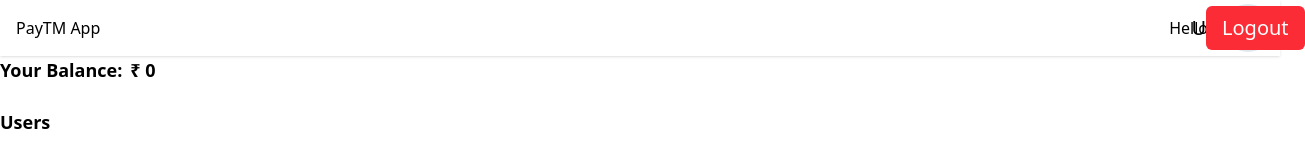
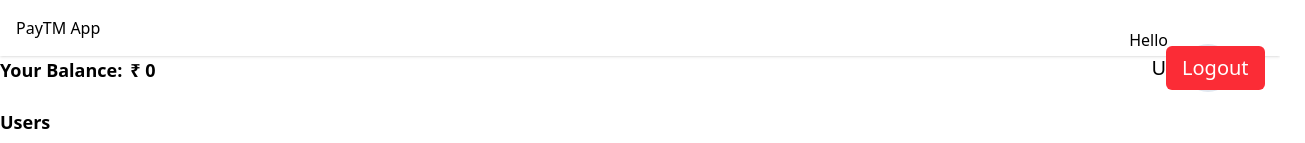
Before and after one commit to pawarsarth/paytm_clone, a React (Vite) app in the folder frontend_project_pytm_clone/: page /dashbaord in a window 1280 px wide. Shown: the top 143 px of the page, 1305 px wide, since content can reach past the window. Built offline with nearby package versions, Linux system fonts and the light colour scheme; no server answers.

Commit message:
done8900011122112811

```diff
--- a/frontend_project_pytm_clone/src/coms2/appBar.tsx
+++ b/frontend_project_pytm_clone/src/coms2/appBar.tsx
@@ -5,7 +5,7 @@
         <div className="flex flex-col justify-center h-full ml-4">
             PayTM App
         </div>
-        <div className="flex">
+        <div className="flex m-10" >
             <div className="flex flex-col justify-center h-full mr-4">
                 Hello
             </div>
```
